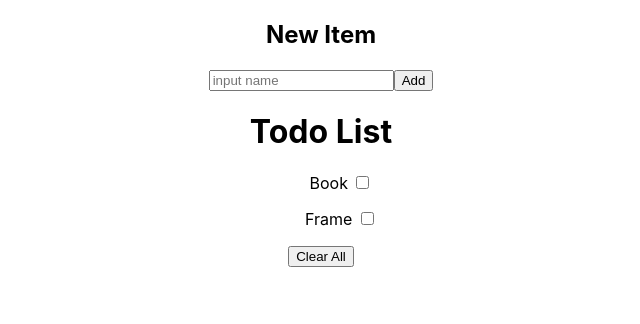
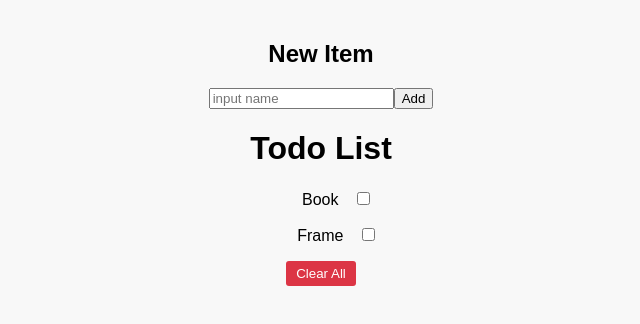
Before and after one commit to Moluno-xiii/to-do-list, a React (Create React App) app: page / in a window 1280 px wide. Shown: the top 324 px of the page, without its empty margins (319-959 px from the left). Built offline with nearby package versions, Linux system fonts and the light colour scheme.

Commit message:
add style

```diff
--- a/src/App.css
+++ b/src/App.css
@@ -15,37 +15,64 @@ li{
   text-transform: capitalize;
 }
 
-.App-logo {
-  height: 40vmin;
-  pointer-events: none;
+/* styles.css */
+body {
+  font-family: Arial, sans-serif;
+  margin: 0;
+  padding: 0;
+  background-color: #f8f8f8;
 }
 
-@media (prefers-reduced-motion: no-preference) {
-  .App-logo {
-    animation: App-logo-spin infinite 20s linear;
-  }
+.App {
+  text-align: center;
+  padding: 20px;
 }
 
-.App-header {
-  background-color: #282c34;
-  min-height: 100vh;
-  display: flex;
-  flex-direction: column;
-  align-items: center;
-  justify-content: center;
-  font-size: calc(10px + 2vmin);
+.header {
+  background-color: #007bff;
   color: white;
+  padding: 10px;
+  margin-bottom: 20px;
+  border-radius: 5px;
 }
 
-.App-link {
-  color: #61dafb;
+.header input[type="text"] {
+  padding: 5px;
+  border: 1px solid #ccc;
+  border-radius: 3px;
 }
 
-@keyframes App-logo-spin {
-  from {
-    transform: rotate(0deg);
-  }
-  to {
-    transform: rotate(360deg);
-  }
+.header button.submit {
+  background-color: #28a745;
+  color: white;
+  border: none;
+  padding: 5px 10px;
+  border-radius: 3px;
+  cursor: pointer;
 }
+
+.main {
+  background-color: #ffffff;
+  padding: 20px;
+  border-radius: 5px;
+  box-shadow: 0px 2px 4px rgba(0, 0, 0, 0.1);
+}
+
+.inline {
+  display: inline-block;
+  margin-right: 10px;
+}
+
+.inline.checked {
+  text-decoration: line-through;
+  color: #aaa;
+}
+
+.clear {
+  background-color: #dc3545;
+  color: white;
+  border: none;
+  padding: 5px 10px;
+  border-radius: 3px;
+  cursor: pointer;
+}
```
